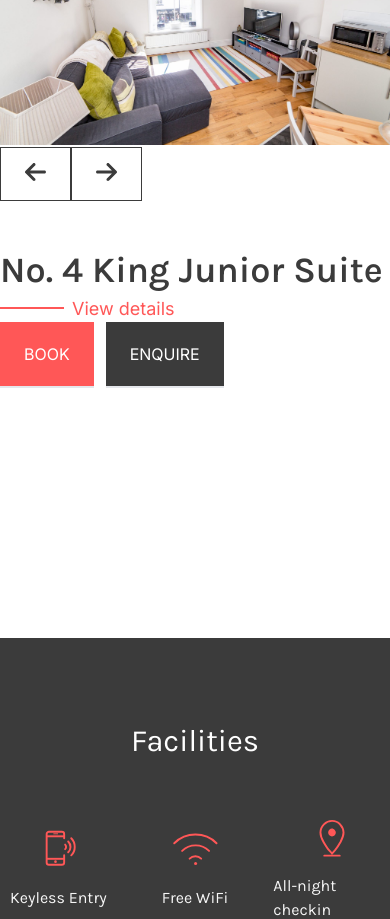
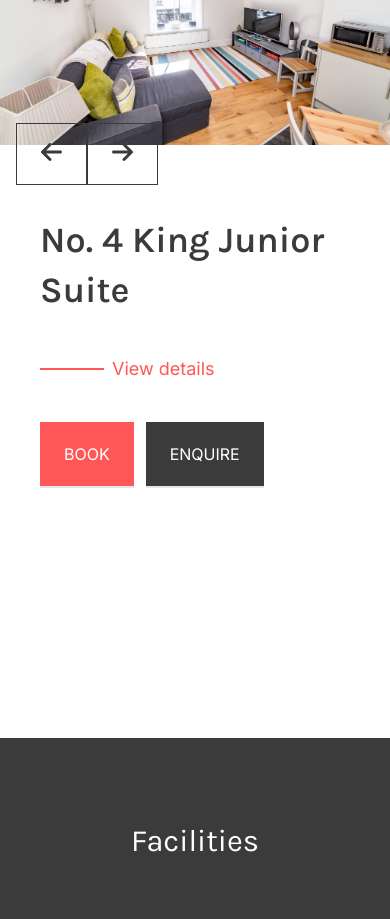
Before and after one commit to mohammadfahad5011/hugo_next, a Next.js app: page / in a window 390 px wide. Shown: the part 2000-2919 px from the top of the page. Built offline with nearby package versions, Linux system fonts and the light colour scheme.

Commit message:
slider complete

```diff
--- a/app/ui/sider/Slider.js
+++ b/app/ui/sider/Slider.js
@@ -49,8 +49,8 @@ export default function App() {
           <div className="grid grid-cols-12">
             <div className="md:col-span-1 md:order-1"></div>
             <div className="col-span-12 md:col-span-3 order-2 md:order-2">
-              <div className="flex h-full flex-col justify-between items-start">
-                <h2 className="text-left mt-[100px] text-[2em] lg:text-[2.8em] leading-[1.4] font-semibold">
+              <div className="flex pl-10 md:pl-0 gap-y-10 md:gap-y-6 h-full flex-col justify-between items-start">
+                <h2 className="text-left mt-[70px]  lg:mt-[100px] text-[2em] lg:text-[2.8em] leading-[1.4] font-semibold">
                   No. 4 King Junior Suite
                 </h2>
                 <div class="group flex gap-x-2 items-center">
@@ -83,10 +83,10 @@ export default function App() {
                 placeholder="blur"
               />
 
-              <div className="absolute w-full -bottom-14 md:-bottom-12 md:right-20 z-10 ">
+              <div className="absolute w-full md:w-auto left-4 md:left-0 md:right-20 -bottom-10 md:-bottom-12 z-10 ">
                 <div className="flex -mt-6  relative justify-start md:justify-end z-10">
                   <div
-                    className="custom-prev border-[1.5px] border-[#3b3b3b] px-6 py-3 md:px-7 md:py-5"
+                    className="custom-prev border-[1.5px] border-[#3b3b3b] px-6 py-4 md:px-7 md:py-5"
                     onClick={goPrev}
                   >
                     <FontAwesomeIcon
@@ -95,7 +95,7 @@ export default function App() {
                     />
                   </div>
                   <div
-                    className="custom-next border-[1.5px] border-[#3b3b3b] px-6 py-3 md:px-7 md:py-5"
+                    className="custom-next border-[1.5px] border-[#3b3b3b] px-6 py-4 md:px-7 md:py-5"
                     onClick={goNext}
                   >
                     <FontAwesomeIcon
```
